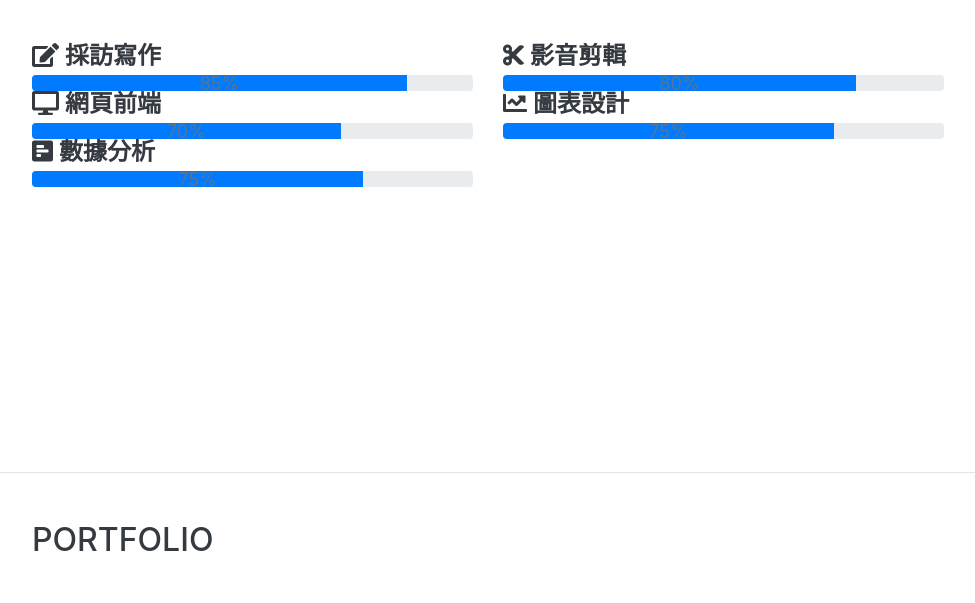
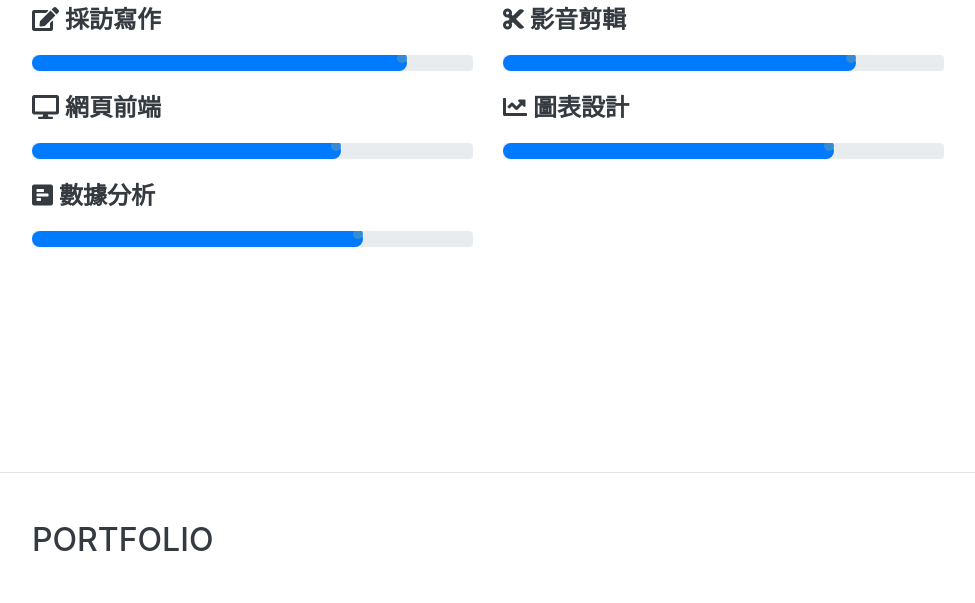
Before and after one commit to WenRongChang/resume, a website with bundled scripts: page index.html in a window 1280 px wide. Shown: the part 2731-3334 px from the top of the page, without its empty margins (288-1263 px from the left). Built offline with nearby package versions, Linux system fonts and the light colour scheme; a web font is replaced by a local one.

Commit message:
Add files via upload

```diff
--- a/css/style.css
+++ b/css/style.css
@@ -58,18 +58,11 @@
       right: 0;
       content: '';
       background: rgba(0, 0, 0, 0.4); }
-  @media screen and (max-width: 768px) {
-    #colorlib-page {
-      padding-top: 5em; } }
 
 #colorlib-blog {
   padding: 0.1em 0;
   clear: both;
   position: relative; }
-  @media screen and (max-width: 768px) {
-    #colorlib-blog
-     {
-      padding: 5em 0; } }
 
 
 .services-img,
@@ -283,9 +276,9 @@
       background: #FFE9E3;
       color: #000;
       padding: 20px 10px;
-      font-size: 12px;
+      font-size: 15px;
       text-transform: uppercase;
-      letter-spacing: 4px;
+      letter-spacing: 2.5px;
       -webkit-transition: 1s;
       -o-transition: 1s;
       transition: 1s;
@@ -456,6 +449,49 @@
       right: 18px;
       visibility: visible;
       opacity: 1; }
+
+
+      .progress-wrap h4 {
+        margin: 1.5rem 0 ; }
+
+      .progress {
+        height: 6px;
+        -webkit-box-shadow: none;
+        box-shadow: none;
+        background: #f2f3f7;
+        overflow: visible; }
+
+      .progress-bar {
+        background: #358cd3;
+        -webkit-box-shadow: none;
+        box-shadow: none;
+        font-size: 12px;
+        line-height: 1.2;
+        color: #000;
+        font-weight: 600;
+        text-align: right;
+        position: relative;
+        overflow: visible;
+        -webkit-border-radius: 8px;
+        -moz-border-radius: 8px;
+        -ms-border-radius: 8px;
+        border-radius: 8px; }
+        .progress-bar:after {
+          position: absolute;
+          top: -2px;
+          right: 0;
+          width: 10px;
+          height: 10px;
+          content: '';
+          background: #358cd3;
+          -webkit-border-radius: 50%;
+          -moz-border-radius: 50%;
+          -ms-border-radius: 50%;
+          border-radius: 50%; }
+        .progress-bar span {
+          position: absolute;
+          top: -22px;
+          right: 0; }
 
 .colorlib-nav-toggle {
   cursor: pointer;
```
